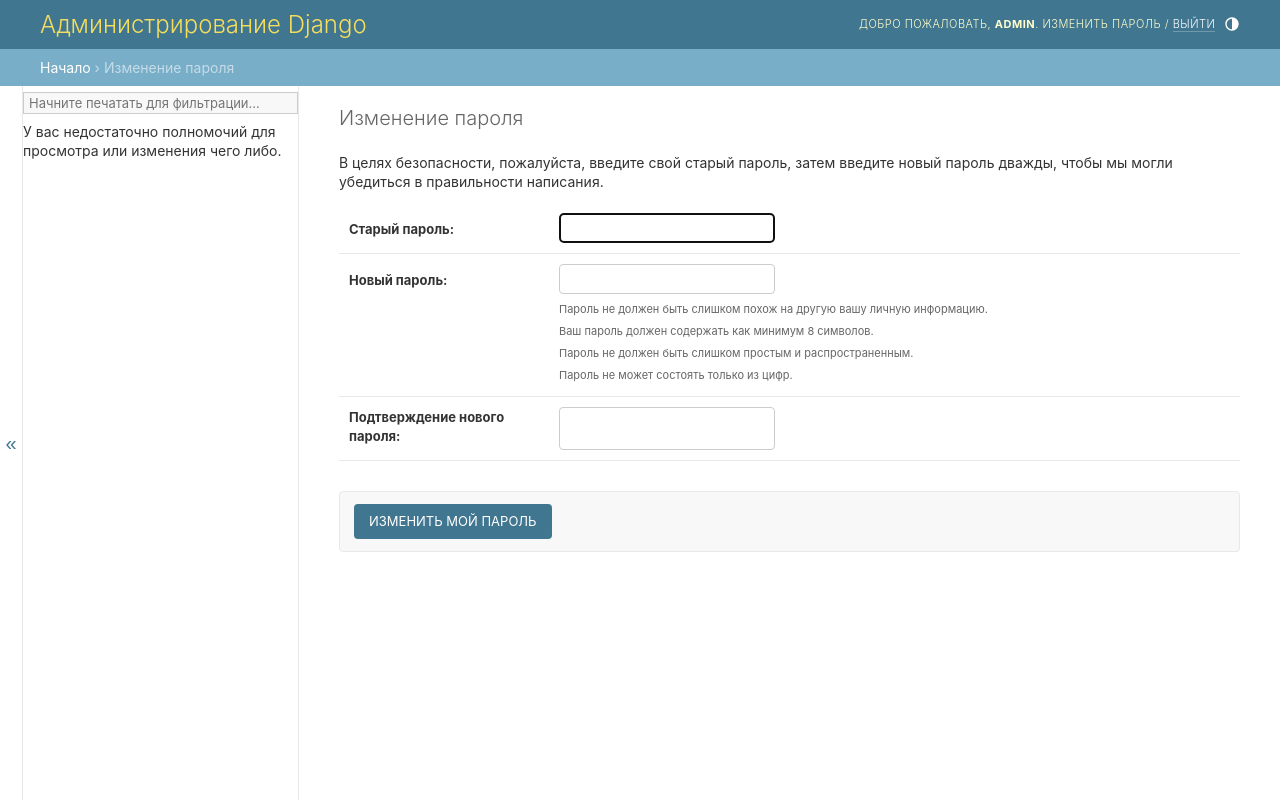
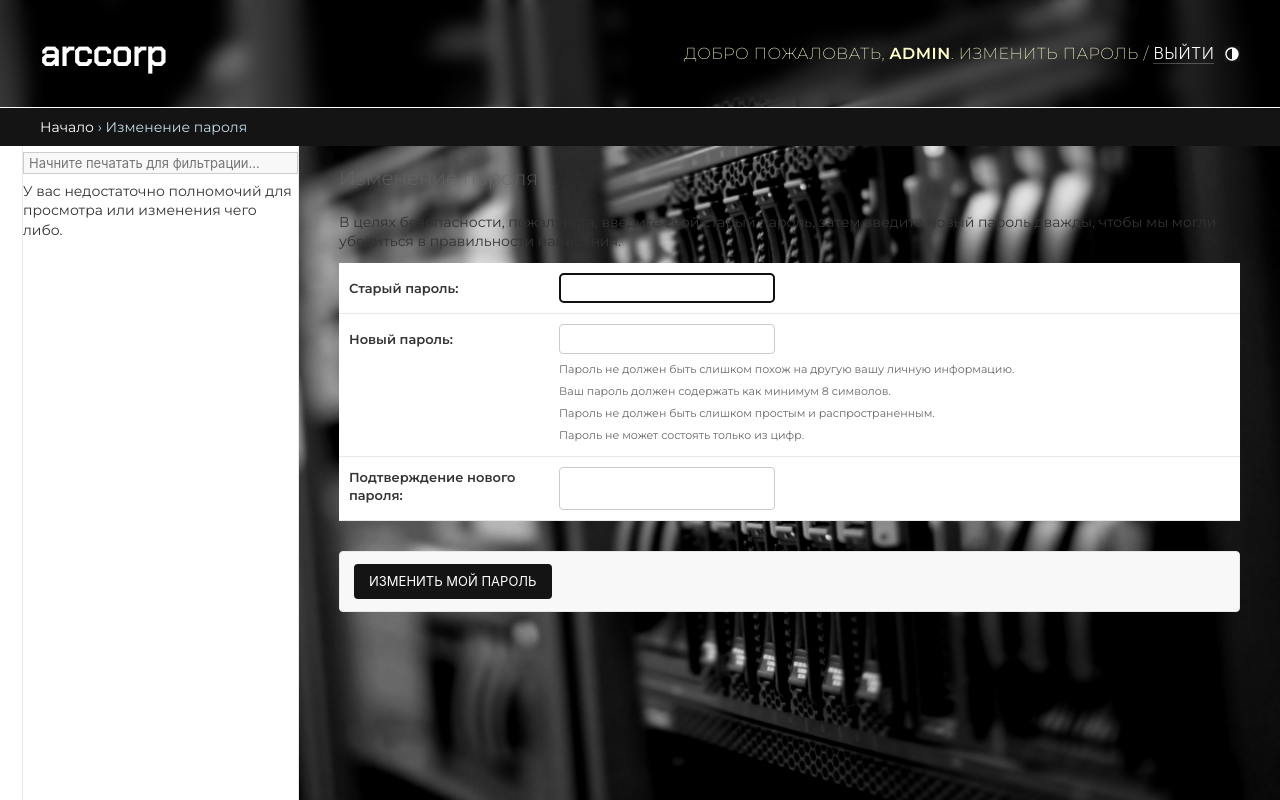
Before and after one commit to Diveloment/kursach, a Django app: a page that uses mainsite/main/urls.py in a window 1280 px wide. Run offline with Django 4.2, Linux system fonts and the light colour scheme; a user stored in the database is signed in.

Commit message:
admin customization complete

```diff
--- a/mainsite/main/models.py
+++ b/mainsite/main/models.py
@@ -47,3 +47,20 @@
     class Meta:
         verbose_name = _("заявка")
         verbose_name_plural = _("заявки")
+
+
+class Feedback(models.Model):
+    name = models.CharField(max_length=25, verbose_name='Имя')
+    phone = models.CharField(default='', max_length=12, unique=False, blank=True, null=True)
+    email = models.EmailField(
+        _('Email'),
+        max_length=254,
+        unique=False,
+        blank=True,
+        null=True
+    )
+    content = models.TextField(blank=True, verbose_name='содержание')
+
+    class Meta:
+        verbose_name = _("отзыв")
+        verbose_name_plural = _("отзывы")
--- /dev/null
+++ b/mainsite/main/static/main/css/admin-extra.css
@@ -0,0 +1,52 @@
+@import url('https://fonts.googleapis.com/css2?family=Chakra+Petch&display=swap');
+@import url('https://fonts.googleapis.com/css2?family=Montserrat:wght@100;200;400;500;600&display=swap');
+@import url('https://fonts.googleapis.com/css2?family=Lora:wght@400;700&display=swap');
+
+:root {
+    --primary: #141414;
+    --secondary: #141414;
+    --accent: #fff;
+    --primary-fg: #fff;
+
+    --link-fg: #fff;
+}
+
+.logo {
+    font-family: 'Chakra Petch';
+    font-style: normal;
+    font-weight: 600;
+    font-size: 36px;
+    color: #fff;
+}
+
+body {
+    font-family: Montserrat;
+    background: url("/static/main/img/srv.png") top center fixed;
+    background-color: #000;
+    background-size: cover;
+    background-repeat: no-repeat;
+    padding: 0;
+    margin: 0;
+    top: 0;
+    overflow-x: hidden;
+    width: 100%;
+}
+
+#header {
+    padding-top: 10px;
+    padding-bottom: 10px;
+    border-bottom: 1px solid #fff;
+    background-color: rgba(0, 0, 0, 0.25);
+    backdrop-filter: blur(8px);
+    padding-top: 30px;
+    padding-bottom: 30px;
+    font-size: 24px;
+}
+
+#user-tools {
+    font-size: 16px;
+}
+
+#logout-form button {
+    font-size: 16px;
+}
--- /dev/null
+++ b/mainsite/main/templates/admin/base_site.html
@@ -0,0 +1,12 @@
+{% extends "admin/base.html" %}
+{% load static %}
+
+{% block title %}Админ панель{% endblock %}
+
+{% block extrastyle %}{{ block.super }}<link rel="stylesheet" type="text/css" href="{% static 'main/css/admin-extra.css' %}" />{% endblock %}
+
+{% block branding %}
+<a class="logo" href="{% url 'home' %}">arccorp</a>
+{% endblock %}
+
+{% block nav-global %}{% endblock %}
--- a/mainsite/main/templates/main/account.html
+++ b/mainsite/main/templates/main/account.html
@@ -124,8 +124,7 @@
                     {% endif %}
                     <li class="href"><a href="{% url 'my_requests' %}">Мои заявки</a></li>
                     <li class="back"><p><i class="fa-solid fa-gear"></i> СЕРВИС</p></li>
-                    <li class="href"><a href="#">Смена пароля</a></li>
-                    <li class="href"><a href="#">Смена почты</a></li>
+                    <li class="href"><a href="{% url 'feedback' %}">Обратная связь</a></li>
                 </ul>
             </div>
             <div class="useractions">
--- a/mainsite/main/templates/main/index.html
+++ b/mainsite/main/templates/main/index.html
@@ -51,7 +51,9 @@
         {% endif %}
         <p>Благодаря профессиональному подходу наши специалисты составят оптимальный проект (с минимизированными затратами) и подберут все необходимое оборудование. Монтажные работы выполняются в максимально сжатые сроки.
         </p>
-        {% if user.is_authenticated %}
+        {% if user.is_staff %}
+            <a href="{% url 'home' %}"><button type="button" class="btn btn-outline-light">ПОДАТЬ ЗАЯВКУ</button></a>
+        {% elif user.is_authenticated %}
             <a href="{% url 'requests' %}"><button type="button" class="btn btn-outline-light">ПОДАТЬ ЗАЯВКУ</button></a>
         {% else %}
             <a href="{% url 'login' %}"><button type="button" class="btn btn-outline-light">ПОДАТЬ ЗАЯВКУ</button></a>
--- a/mainsite/main/templates/registration/login.html
+++ b/mainsite/main/templates/registration/login.html
@@ -114,7 +114,7 @@
             {% csrf_token %}
             <button type="submit" class="btn btn-outline-light">ВОЙТИ</button>
             <a href="{% url 'register' %}" class="btn btn-outline-light">ЗАРЕГИСТРИРОВАТЬСЯ</a>
-            <a href="#" class="passres">Забыли пароль?</a>
+            <a href="{% url 'password_reset' %}" class="passres">Забыли пароль?</a>
         </form>
     </div>
 {% endblock %}
--- a/mainsite/main/urls.py
+++ b/mainsite/main/urls.py
@@ -6,16 +6,20 @@
 
 
 from . import views
-from .views import Register, EmailVerify, MyLoginView, AccountView, AccountViewRequests, AccountViewMyRequests, ReqView
+from .views import Register, EmailVerify, MyLoginView, AccountView, AccountViewRequests, AccountViewMyRequests, ReqView, \
+    MyPasswordResetView, FeedbackView
 
 urlpatterns = [
     path('', views.index, name='home'),
     path('services/', TemplateView.as_view(template_name='main/services.html'), name='services'),
     path('logout_view/', views.logout_view, name='logout_view'),
     path('auth/login/', MyLoginView.as_view(), name='login'),
+    path('auth/password_reset/', MyPasswordResetView.as_view(), name='password_reset'),
     path('auth/', include('django.contrib.auth.urls')),
     path('about/', TemplateView.as_view(template_name='main/about.html'), name='about'),
+    path('accounts/login/', MyLoginView.as_view()),
     path('account/profile', AccountView.as_view(), name='profile'),
+    path('account/feedback', FeedbackView.as_view(), name='feedback'),
     path('account/requests', AccountViewRequests.as_view(), name='requests'),
     path('account/my_requests', AccountViewMyRequests.as_view(), name='my_requests'),
     path('account/my_requests/<int:pk>', ReqView.as_view(), name='req_detail'),
```
Also changed, not shown: mainsite/main/admin.py (+11 -0 lines), mainsite/main/forms.py (+32 -0 lines), mainsite/main/templates/main/feedback.html (added, +73 -0 lines), mainsite/main/views.py (+46 -3 lines), mainsite/db.sqlite3, mainsite/main/migrations/0016_alter_request_file_feedback.py (added), mainsite/main/migrations/0017_remove_feedback_feedbackcreatedby.py (added), mainsite/main/migrations/0018_alter_feedback_options.py (added).
